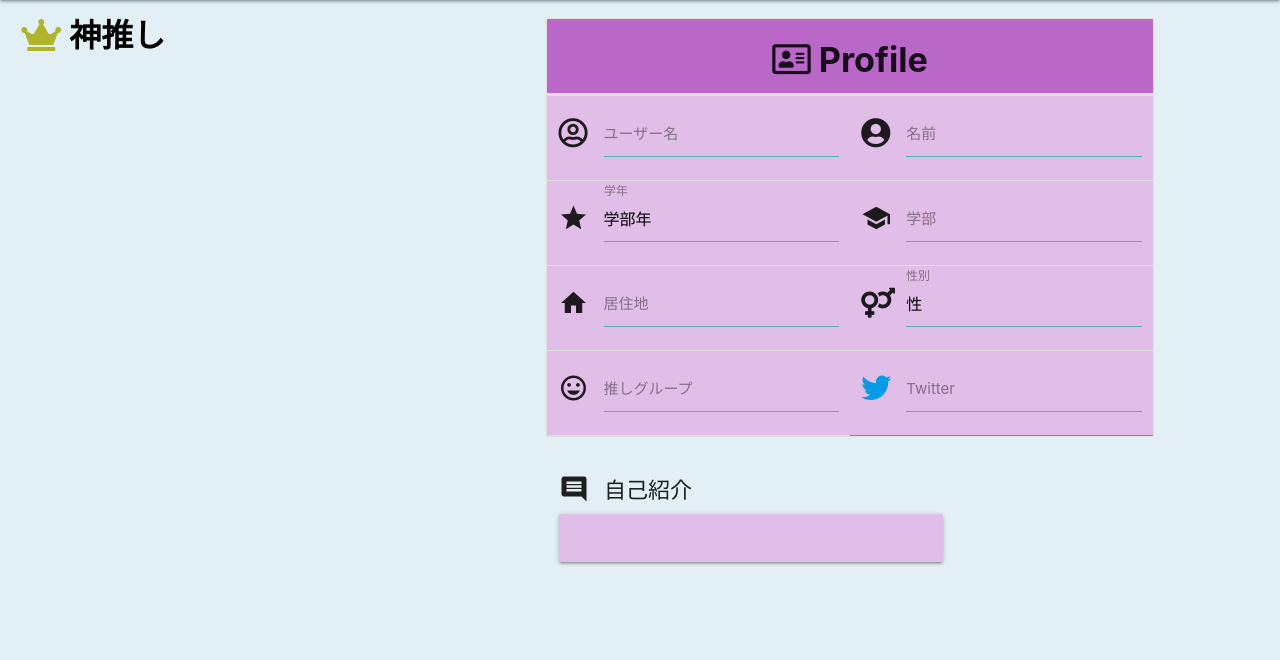
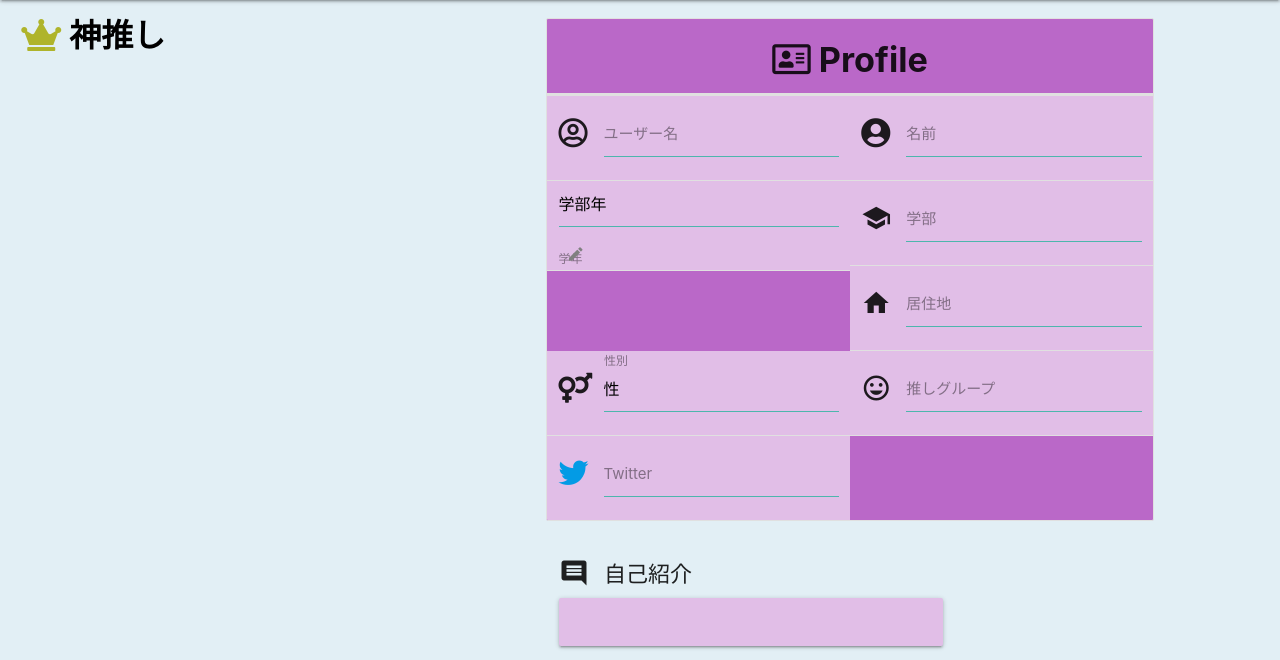
Before and after one commit to kitarikes/q-ng-app, a Flask app: template flask_dir/templates/mypage/r-mypage.html in a window 1280 px wide. Shown: the part 64-724 px from the top of the page. Run offline with Flask 2, Linux system fonts and the light colour scheme; the template is opened without the code that fills it, so the values that code supplies are empty; some libraries are stand-ins or nearby versions.

Commit message:
学年: 修士対応

```diff
--- a/flask_dir/templates/auth/sign_up.html
+++ b/flask_dir/templates/auth/sign_up.html
@@ -47,6 +47,8 @@
         <option value="2">学部２年</option>
         <option value="3">学部３年</option>
         <option value="4">学部４年</option>
+        <option value="5">修士１年</option>
+        <option value="6">修士２年</option>
         <option value="0">その他</option>
       </select>
       <label>学年（必須）</label>
--- a/flask_dir/templates/mypage/r-mypage.html
+++ b/flask_dir/templates/mypage/r-mypage.html
@@ -91,11 +91,15 @@
         </div>
       </li>
       <li class="collection-item col l6 s12">
-        <div class="input-field">
-          <i class="material-icons prefix">grade</i>
-          <input readonly="readonly" id="icon_prefix" type="text" class="validate" value=学部{{data.grade}}年>
-          <label for="icon_prefix">学年</label>
-        </div>
+        {% if data.grade == 5 or data.grade == 6 %}
+        <input readonly="readonly" id="icon_prefix" type="text" class="validate" value=修士{{data.grade - 4}}年>
+        <label for="icon_prefix">学年</label>
+        <a class="modal-trigger" href="#modal2"><i class="material-icons prefix pro-edit">edit</i></a>
+        {% else %}
+        <input readonly="readonly" id="icon_prefix" type="text" class="validate" value=学部{{data.grade}}年>
+        <label for="icon_prefix">学年</label>
+        <a class="modal-trigger" href="#modal2"><i class="material-icons prefix pro-edit">edit</i></a>
+        {%endif%}
       </li>
       <li class="collection-item col l6 s12">
         <div class="input-field">
```
Also changed, not shown: flask_dir/templates/mypage/mypage.html (+8 -0 lines).
